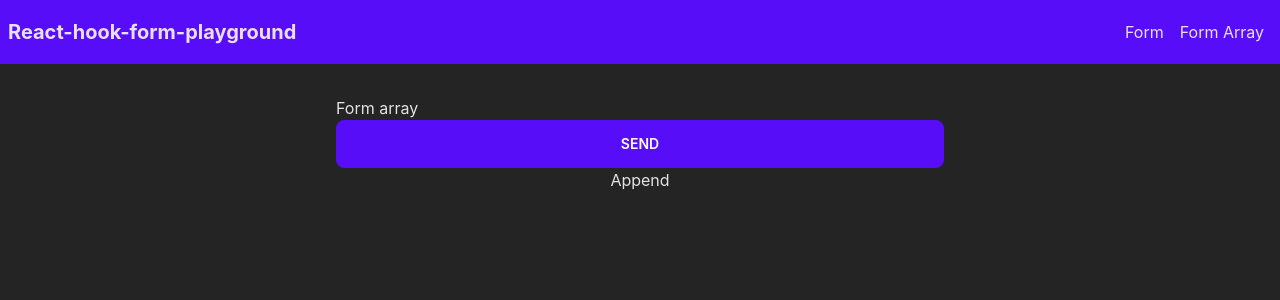
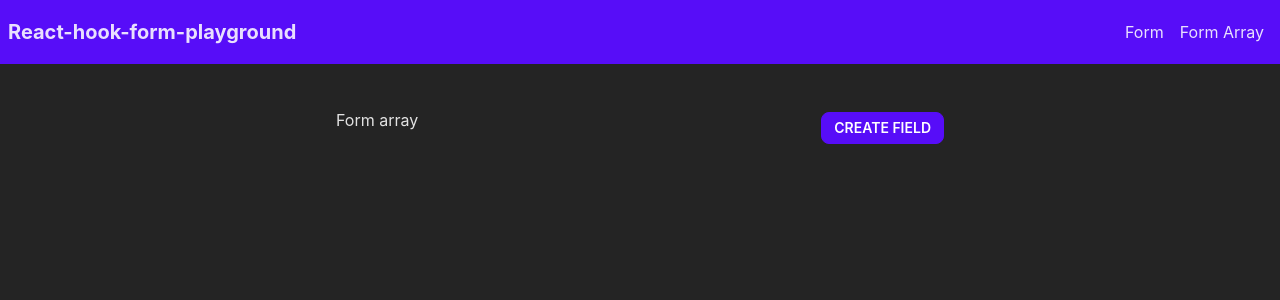
Before and after one commit to jmarc00s/react-hook-form-playground, a React (Vite) app: page /formArray in a window 1280 px wide. Shown: the top 300 px of the page. Built offline with nearby package versions, Linux system fonts and the light colour scheme.

Commit message:
Improve form with array

```diff
--- a/src/pages/FormArray/index.tsx
+++ b/src/pages/FormArray/index.tsx
@@ -1,12 +1,19 @@
-import React, { useEffect } from 'react';
-import { useFieldArray, useForm } from 'react-hook-form';
+import React, { useEffect, useMemo } from 'react';
+import { useFieldArray, useForm, useFormState } from 'react-hook-form';
 
 interface FormProps {
   value: string;
 }
 
 export const FormArrayPage = () => {
-  const { register, control, handleSubmit } = useForm();
+  const {
+    register,
+    control,
+    handleSubmit,
+    formState: { isValid },
+  } = useForm({
+    mode: 'onChange',
+  });
 
   const { fields, append, remove } = useFieldArray({
     name: 'test',
@@ -21,32 +28,47 @@ export const FormArrayPage = () => {
 
   return (
     <section className="flex flex-col w-1/2 mx-auto">
+      <div className="flex items-center justify-between mb-4">
+        <h1>Form array</h1>
+        <button
+          className="btn btn-primary mt-4 btn-sm"
+          onClick={handleCreateField}
+        >
+          Create field
+        </button>
+      </div>
       <form onSubmit={handleSubmit(onSubmit)}>
-        <h1>Form array</h1>
         <div className="flex flex-col">
           {fields.map((field, index) => {
             return (
-              <div key={field.id} className="py-2">
+              <div key={field.id} className="py-2 flex">
                 <input
-                  className="input w-3/4"
+                  className="input flex-1"
                   key={field.id}
                   type="text"
                   placeholder="Value"
-                  {...register(`test.${index}.value` as const)}
+                  {...register(`test.${index}.value` as const, {
+                    required: true,
+                  })}
                 />
-                <button
-                  className="btn btn-outline btn-error w-1/4"
-                  onClick={() => remove(index)}
-                >
-                  Remove
-                </button>
+                <div className="px-1">
+                  <button
+                    className="btn btn-outline btn-error"
+                    onClick={() => remove(index)}
+                  >
+                    Remove
+                  </button>
+                </div>
               </div>
             );
           })}
         </div>
-        <button className="btn btn-primary btn-block">Send</button>
+        {!!fields.length && (
+          <button className="btn btn-success btn-block" disabled={!isValid}>
+            Send
+          </button>
+        )}
       </form>
-      <button onClick={handleCreateField}>Append</button>
     </section>
   );
 };
```
